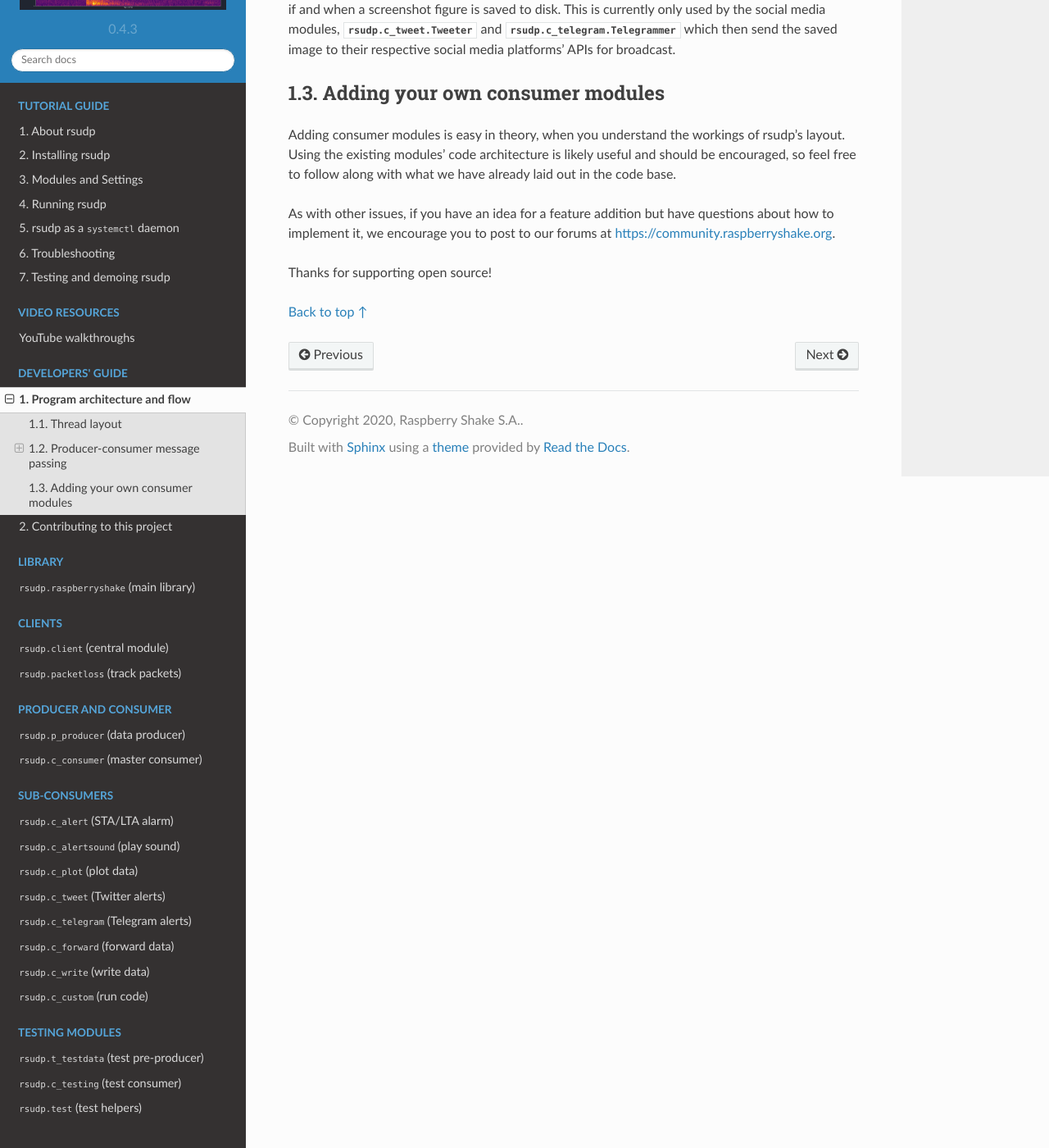
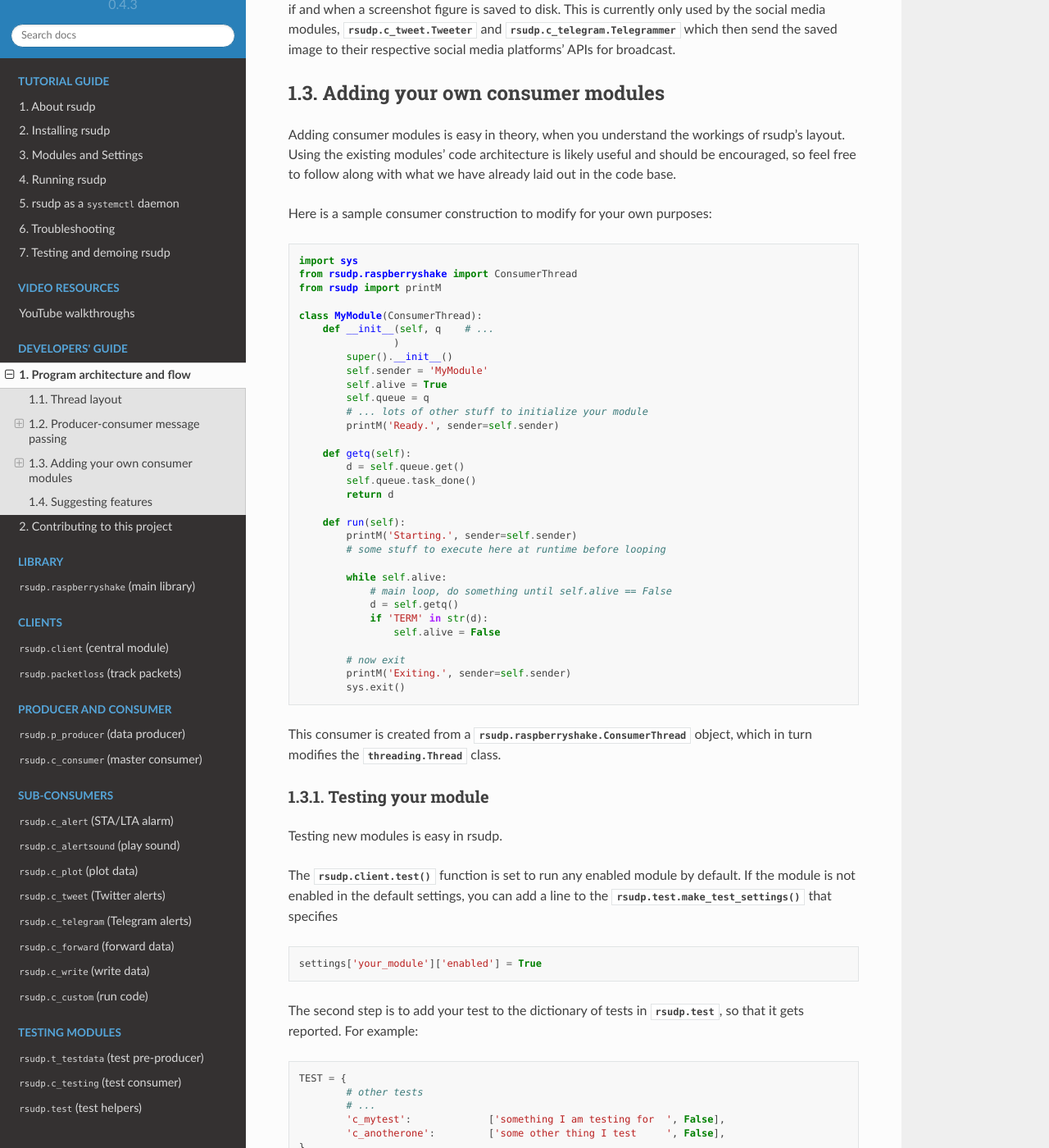
Before and after one commit to raspishake/rsudp, a Sphinx documentation site: the page built from docs/theory.rst, in a window 1280 px wide and 1400 px high, scrolled down 2272 px. Shown: the whole window at 82% size. Built offline with Sphinx 7.4.7 and the Read the Docs theme 2.0.0, drawn with Linux system fonts in a browser that asks for light colours; the version number is read from the project's files by our own code; some of the changed text lies outside the part shown.

Commit message:
adding custom thread constructor

```diff
--- a/docs/theory.rst
+++ b/docs/theory.rst
@@ -102,6 +102,8 @@ modules, :py:class:`rsudp.c_tweet.Tweeter` and
 :py:class:`rsudp.c_telegram.Telegrammer` which then send the saved image
 to their respective social media platforms' APIs for broadcast.
 
+.. _add_your_own:
+
 Adding your own consumer modules
 *************************************************
 
@@ -109,6 +111,117 @@ Adding consumer modules is easy in theory, when you understand the
 workings of rsudp's layout. Using the existing modules' code architecture
 is likely useful and should be encouraged, so feel free to follow along
 with what we have already laid out in the code base.
+
+Here is a sample consumer construction to modify for your own purposes:
+
+.. code-block:: python
+
+    import sys
+    from rsudp.raspberryshake import ConsumerThread
+    from rsudp import printM
+
+    class MyModule(ConsumerThread):
+        def __init__(self, q    # ...
+                    )
+            super().__init__()
+            self.sender = 'MyModule'
+            self.alive = True
+            self.queue = q
+            # ... lots of other stuff to initialize your module
+            printM('Ready.', sender=self.sender)
+
+        def getq(self):
+            d = self.queue.get()
+            self.queue.task_done()
+            return d
+
+        def run(self):
+            printM('Starting.', sender=self.sender)
+            # some stuff to execute here at runtime before looping
+
+            while self.alive:
+                # main loop, do something until self.alive == False
+                d = self.getq()
+                if 'TERM' in str(d):
+                    self.alive = False
+
+            # now exit
+            printM('Exiting.', sender=self.sender)
+            sys.exit()
+
+This consumer is created from a
+:py:class:`rsudp.raspberryshake.ConsumerThread` object,
+which in turn modifies the :py:class:`threading.Thread` class.
+
+
+.. _add_testing:
+
+Testing your module
+=================================================
+
+Testing new modules is easy in rsudp.
+
+The :py:func:`rsudp.client.test` function is set to run any enabled
+module by default. If the module is not enabled in the default
+settings, you can add a line to the
+:py:func:`rsudp.test.make_test_settings` that specifies
+
+.. code-block:: python
+
+    settings['your_module']['enabled'] = True
+
+The second step is to add your test to the dictionary of tests in
+:py:mod:`rsudp.test`, so that it gets reported. For example:
+
+.. code-block:: python
+
+    TEST = {
+            # other tests
+            # ...
+            'c_mytest':             ['something I am testing for  ', False],
+            'c_anotherone':         ['some other thing I test     ', False],
+    }
+
+Each dictionary item is constructed as a two-item list,
+where the first item is the description string,
+and the second is the status of the test
+(False is failure and True is passing).
+
+Then, in your module, you can import the test dictionary and modify
+the status of your tests like so:
+
+.. code-block:: python
+
+    from rsudp.raspberryshake import ConsumerThread
+    from rsudp.test import TEST
+
+    class MyModule(ConsumerThread):
+        def __init__(self, q    # ...
+                    )
+            super().__init__()
+            self.sender = 'MyModule'
+            self.alive = True
+            self.queue = q
+            # ... lots of other stuff to initialize your module
+            if abc:
+                # this test occurs during initialization
+                TEST['c_mytest'][1] = True
+
+        def run(self):
+            # some stuff here also
+            if xyz:
+                # this test is done at runtime
+                TEST['c_anotherone'][1] = True
+            while self.alive:
+                # main loop, do something until self.alive == False
+                # or you receive the TERM message
+            # now exit
+            printM('Exiting.', self.sender)
+            sys.exit()
+
+
+Suggesting features
+*************************************************
 
 As with other issues, if you have an idea for a feature addition but have
 questions about how to implement it, we encourage you to post to our
```
Also changed, not shown: docs/test.rst (+15 -0 lines), docs/testing.rst (+8 -0 lines), 1 other file.
